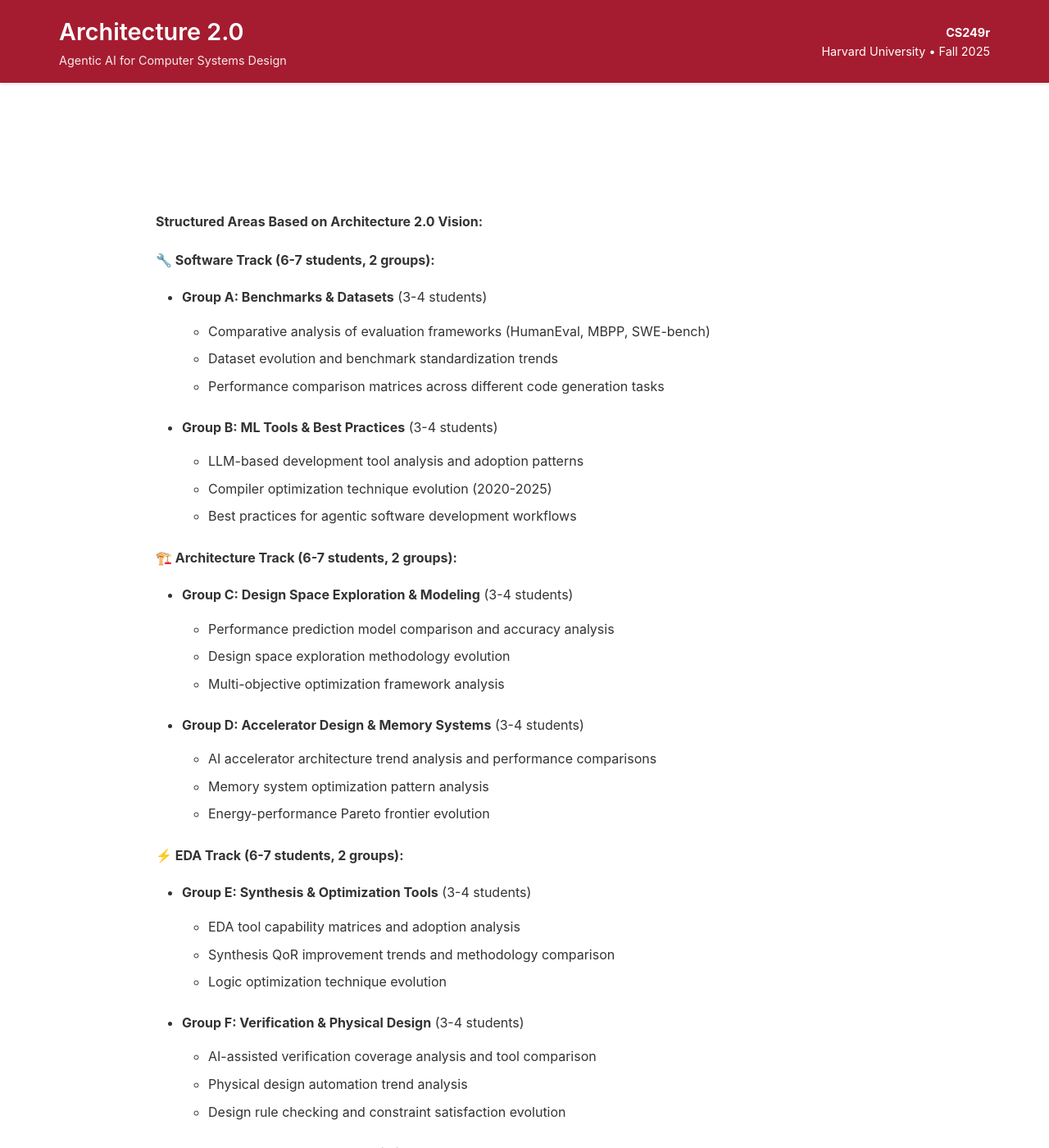
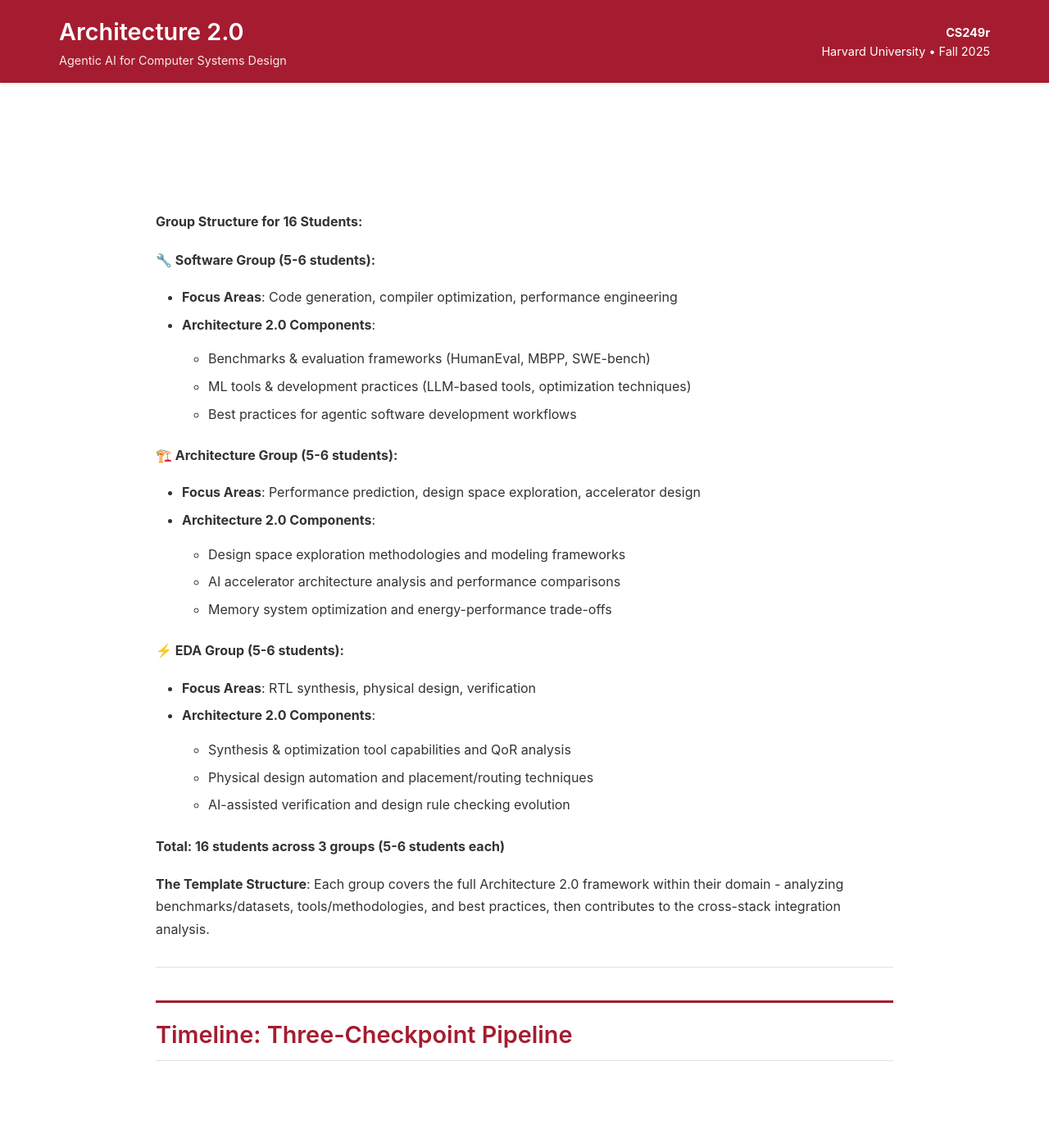
Before and after one commit to harvard-edge/cs249r_fall2025, a Jekyll site: the page built from course/project.md, in a window 1280 px wide and 1400 px high, scrolled down 3709 px. Shown: the whole window at 82% size. Built offline with Jekyll 4.4.1, drawn with Linux system fonts in a browser that asks for light colours; our own code applies the rules of GitHub Pages for plain Markdown files; some of the changed text lies outside the part shown.

Commit message:
Adjust structure for exactly 16 students in 3 groups
- Reorganize into 3 groups of 5-6 students each (perfect for 16 students)
- Each group covers full Architecture 2.0 framework within their domain
- Software Group: Benchmarks, tools, best practices for software systems
- Architecture Group: Modeling, accelerators, memory systems
- EDA Group: Synthesis, physical design, verification
- Adjust paper length to 25-30 pages (more realistic for 3 groups)
- Maintain 3-checkpoint pipeline structure aligned with course phases

```diff
--- a/course/project.md
+++ b/course/project.md
@@ -111,44 +111,32 @@ graph LR
     E --> F[Cross-Stack Insights<br/>Novel Connections]
 </div>
 
-**Structured Areas Based on Architecture 2.0 Vision:**
+**Group Structure for 16 Students:**
 
-**🔧 Software Track (6-7 students, 2 groups):**
-- **Group A: Benchmarks & Datasets** (3-4 students)
-  - Comparative analysis of evaluation frameworks (HumanEval, MBPP, SWE-bench)
-  - Dataset evolution and benchmark standardization trends
-  - Performance comparison matrices across different code generation tasks
-
-- **Group B: ML Tools & Best Practices** (3-4 students)
-  - LLM-based development tool analysis and adoption patterns
-  - Compiler optimization technique evolution (2020-2025)
+**🔧 Software Group (5-6 students):**
+- **Focus Areas**: Code generation, compiler optimization, performance engineering
+- **Architecture 2.0 Components**:
+  - Benchmarks & evaluation frameworks (HumanEval, MBPP, SWE-bench)
+  - ML tools & development practices (LLM-based tools, optimization techniques)
   - Best practices for agentic software development workflows
 
-**🏗️ Architecture Track (6-7 students, 2 groups):**
-- **Group C: Design Space Exploration & Modeling** (3-4 students)
-  - Performance prediction model comparison and accuracy analysis
-  - Design space exploration methodology evolution
-  - Multi-objective optimization framework analysis
+**🏗️ Architecture Group (5-6 students):**
+- **Focus Areas**: Performance prediction, design space exploration, accelerator design
+- **Architecture 2.0 Components**:
+  - Design space exploration methodologies and modeling frameworks
+  - AI accelerator architecture analysis and performance comparisons
+  - Memory system optimization and energy-performance trade-offs
 
-- **Group D: Accelerator Design & Memory Systems** (3-4 students)
-  - AI accelerator architecture trend analysis and performance comparisons
-  - Memory system optimization pattern analysis
-  - Energy-performance Pareto frontier evolution
+**⚡ EDA Group (5-6 students):**
+- **Focus Areas**: RTL synthesis, physical design, verification
+- **Architecture 2.0 Components**:
+  - Synthesis & optimization tool capabilities and QoR analysis
+  - Physical design automation and placement/routing techniques
+  - AI-assisted verification and design rule checking evolution
 
-**⚡ EDA Track (6-7 students, 2 groups):**
-- **Group E: Synthesis & Optimization Tools** (3-4 students)
-  - EDA tool capability matrices and adoption analysis
-  - Synthesis QoR improvement trends and methodology comparison
-  - Logic optimization technique evolution
+**Total: 16 students across 3 groups (5-6 students each)**
 
-- **Group F: Verification & Physical Design** (3-4 students)
-  - AI-assisted verification coverage analysis and tool comparison
-  - Physical design automation trend analysis
-  - Design rule checking and constraint satisfaction evolution
-
-**Total: 18-21 students across 6 specialized groups**
-
-**The Template Structure**: Each group follows the Architecture 2.0 framework of analyzing benchmarks/datasets, tools/methodologies, and best practices within their specialized area, then contributes to the cross-stack integration analysis.
+**The Template Structure**: Each group covers the full Architecture 2.0 framework within their domain - analyzing benchmarks/datasets, tools/methodologies, and best practices, then contributes to the cross-stack integration analysis.
 
 ---
 
@@ -156,29 +144,29 @@ graph LR
 
 <div class="mermaid">
 flowchart TD
-    A["Week 1-2: Course Setup<br/>Group Formation"] --> B["🔧 Software Track<br/>Groups A & B (6-7 students)"]
-    A --> C["🏗️ Architecture Track<br/>Groups C & D (6-7 students)"]
-    A --> D["⚡ EDA Track<br/>Groups E & F (6-7 students)"]
+    A["Week 1-2: Course Setup<br/>Group Formation"] --> B["🔧 Software Group<br/>(5-6 students)"]
+    A --> C["🏗️ Architecture Group<br/>(5-6 students)"]
+    A --> D["⚡ EDA Group<br/>(5-6 students)"]
 
-    B --> E["Weeks 2-5: Learn Software Topics<br/>+ Specialized Research<br/>(Benchmarks/Datasets vs Tools/Practices)"]
-    C --> F["Weeks 2-5: Learn Software Topics<br/>+ Plan Architecture Research<br/>(Modeling vs Accelerators)"]
-    D --> G["Weeks 2-5: Learn Software Topics<br/>+ Plan EDA Research<br/>(Synthesis vs Verification)"]
+    B --> E["Weeks 2-5: Learn Software Topics<br/>+ Research Literature<br/>(Benchmarks, Tools, Best Practices)"]
+    C --> F["Weeks 2-5: Learn Software Topics<br/>+ Plan Architecture Research<br/>(Modeling, Accelerators, Memory)"]
+    D --> G["Weeks 2-5: Learn Software Topics<br/>+ Plan EDA Research<br/>(Synthesis, Physical Design, Verification)"]
 
-    E --> H["📋 Checkpoint 1: Oct 1<br/>Literature Review<br/>(Software Groups A & B)"]
+    E --> H["📋 Checkpoint 1: Oct 1<br/>Literature Review<br/>(Software Group)"]
 
-    F --> I["Weeks 6-9: Learn Architecture<br/>+ Specialized Research<br/>(Modeling vs Accelerators)"]
-    G --> J["Weeks 6-9: Learn Architecture<br/>+ Plan EDA Research<br/>(Synthesis vs Verification)"]
-    H --> K["Weeks 6-9: Continue Software<br/>Research & Writing<br/>(Groups A & B)"]
+    F --> I["Weeks 6-9: Learn Architecture<br/>+ Research Literature<br/>(Modeling, Accelerators, Memory)"]
+    G --> J["Weeks 6-9: Learn Architecture<br/>+ Plan EDA Research<br/>(Synthesis, Physical Design, Verification)"]
+    H --> K["Weeks 6-9: Continue Software<br/>Research & Writing"]
 
-    I --> L["📊 Checkpoint 2: Oct 29<br/>Draft Sections<br/>(Architecture Groups C & D)"]
+    I --> L["📊 Checkpoint 2: Oct 29<br/>Draft Sections<br/>(Architecture Group)"]
 
-    J --> M["Weeks 10-12: Learn EDA<br/>+ Specialized Research<br/>(Synthesis vs Verification)"]
-    K --> N["Weeks 10-12: Finalize Software<br/>Sections (Groups A & B)"]
-    L --> O["Weeks 10-12: Finalize Architecture<br/>Sections (Groups C & D)"]
+    J --> M["Weeks 10-12: Learn EDA<br/>+ Research Literature<br/>(Synthesis, Physical Design, Verification)"]
+    K --> N["Weeks 10-12: Finalize Software<br/>Sections"]
+    L --> O["Weeks 10-12: Finalize Architecture<br/>Sections"]
 
-    M --> P["📖 Checkpoint 3: Nov 19<br/>Final Integration<br/>(EDA Groups E & F)"]
+    M --> P["📖 Checkpoint 3: Nov 19<br/>Final Integration<br/>(EDA Group)"]
 
-    N --> Q["Week 13: Final Assembly<br/>All 6 Groups Integrate"]
+    N --> Q["Week 13: Final Assembly<br/>All 3 Groups Integrate"]
     O --> Q
     P --> Q
 
@@ -296,9 +284,9 @@ flowchart TD
 
 **Throughout the semester, your group will present papers from the course schedule related to your specialization area:**
 
-- **Software Groups (A & B)**: Present papers during Weeks 2-5 (Software phase)
-- **Architecture Groups (C & D)**: Present papers during Weeks 6-9 (Architecture phase)
-- **EDA Groups (E & F)**: Present papers during Weeks 10-12 (EDA phase)
+- **Software Group**: Present papers during Weeks 2-5 (Software phase)
+- **Architecture Group**: Present papers during Weeks 6-9 (Architecture phase)
+- **EDA Group**: Present papers during Weeks 10-12 (EDA phase)
 
 **Presentation Responsibilities:**
 - **Lead the discussion** of assigned papers in your domain
```
Also changed, not shown: other parts of course/project.md (+2 -2 lines).
